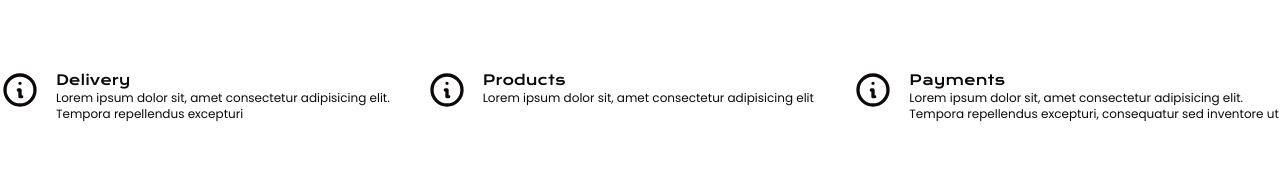
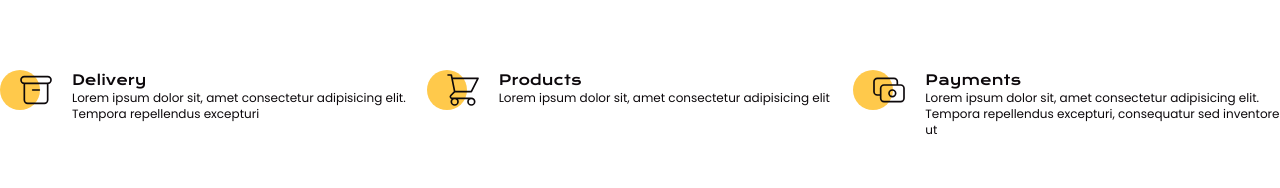
Before and after one commit to danascript/react-makeup-app, a React (Create React App) app in the folder code-along/: page / in a window 1280 px wide. Shown: the part 1501-1689 px from the top of the page. Built offline with nearby package versions, Linux system fonts and the light colour scheme; no server answers.

Commit message:
improve single product page and benefits section

```diff
--- a/code-along/src/components/BenefitsItem/BenefitsItem.jsx
+++ b/code-along/src/components/BenefitsItem/BenefitsItem.jsx
@@ -2,21 +2,59 @@ import React from 'react';
 
 const BenefitsItem = ({ item }) => (
     <div className="flex flex-1">
-        <div className="mr-4">
+        <div className="relative mr-4">
+            <div className="absolute bg-yellow h-10 rounded-full top-0 w-10 -z-1"></div>
+
+            {item.title === 'Products' && (
                 <svg
                     xmlns="http://www.w3.org/2000/svg"
-                className="h-10 w-10"
+                    className="h-10 w-10 ml-4"
                     fill="none"
                     viewBox="0 0 24 24"
                     stroke="currentColor"
                 >
                     <path
-                    strokeLinecap="round"
-                    strokeLinejoin="round"
-                    strokeWidth={2}
-                    d="M13 16h-1v-4h-1m1-4h.01M21 12a9 9 0 11-18 0 9 9 0 0118 0z"
+                        stroke-linecap="round"
+                        stroke-linejoin="round"
+                        stroke-width="1"
+                        d="M3 3h2l.4 2M7 13h10l4-8H5.4M7 13L5.4 5M7 13l-2.293 2.293c-.63.63-.184 1.707.707 1.707H17m0 0a2 2 0 100 4 2 2 0 000-4zm-8 2a2 2 0 11-4 0 2 2 0 014 0z"
                     />
                 </svg>
+            )}
+
+            {item.title === 'Payments' && (
+                <svg
+                    xmlns="http://www.w3.org/2000/svg"
+                    className="h-10 w-10 ml-4"
+                    fill="none"
+                    viewBox="0 0 24 24"
+                    stroke="currentColor"
+                >
+                    <path
+                        stroke-linecap="round"
+                        stroke-linejoin="round"
+                        stroke-width="1"
+                        d="M17 9V7a2 2 0 00-2-2H5a2 2 0 00-2 2v6a2 2 0 002 2h2m2 4h10a2 2 0 002-2v-6a2 2 0 00-2-2H9a2 2 0 00-2 2v6a2 2 0 002 2zm7-5a2 2 0 11-4 0 2 2 0 014 0z"
+                    />
+                </svg>
+            )}
+
+            {item.title === 'Delivery' && (
+                <svg
+                    xmlns="http://www.w3.org/2000/svg"
+                    className="h-10 w-10 ml-4"
+                    fill="none"
+                    viewBox="0 0 24 24"
+                    stroke="currentColor"
+                >
+                    <path
+                        stroke-linecap="round"
+                        stroke-linejoin="round"
+                        stroke-width="1"
+                        d="M5 8h14M5 8a2 2 0 110-4h14a2 2 0 110 4M5 8v10a2 2 0 002 2h10a2 2 0 002-2V8m-9 4h4"
+                    />
+                </svg>
+            )}
         </div>
         <div>
             <h5 className="font-krona text-sm">{item.title}</h5>
--- a/code-along/src/components/ProductCard/ProductCard.jsx
+++ b/code-along/src/components/ProductCard/ProductCard.jsx
@@ -7,11 +7,17 @@ const ProductCard = ({ id, name, brand, imgUrl, price }) => (
         className="flex flex-col align-center rounded-md mb-6 mr-6 px-4 py-6 transform hover:scale-105 hover:shadow-xl transition delay-50 duration-300 ease-in-out"
         to={`/product/${id}`}
     >
-        <img width="120" src={`https://${imgUrl}`} alt={name} className="mx-auto mb-6" />
-        <p className="text-yellow font-krona text-sm lowercase">{name}</p>
-        <p className="mb-4">{brand}</p>
+        <div className="flex flex-1 flex-col justify-center mb-4">
+            <img width="120" src={`https://${imgUrl}`} alt={name} className="mx-auto" />
+        </div>
 
-        <ProductPrice price={price} />
+        <div>
+            <p className="text-yellow font-krona text-sm lowercase">{name.replace(/^(.{12}[^\s]*).*/, '$1')}</p>
+
+            <p className="mb-4">{brand}</p>
+
+            <ProductPrice price={price} />
+        </div>
     </Link>
 );
 
--- a/code-along/src/components/RecommendedProducts/RecommendedProducts.js
+++ /dev/null
@@ -1,19 +0,0 @@
-import React from 'react';
-
-import useGetRecommendedProducts from '../../hooks/useGetRecommendedProducts';
-
-const RecommendedProducts = ({ product }) => {
-    const products = useGetRecommendedProducts(product);
-
-    if (products.length === 0) return null;
-
-    return (
-        <div>
-            {products.map(item => (
-                <p>{item.name}</p>
-            ))}
-        </div>
-    );
-};
-
-export default RecommendedProducts;
--- /dev/null
+++ b/code-along/src/components/RecommendedProducts/RecommendedProducts.jsx
@@ -0,0 +1,33 @@
+import React, { Fragment } from 'react';
+
+import useGetRecommendedProducts from '../../hooks/useGetRecommendedProducts';
+
+import ProductCard from '../ProductCard';
+import SectionTitle from '../SectionTitle';
+
+const RecommendedProducts = ({ product }) => {
+    const products = useGetRecommendedProducts(product);
+
+    if (products.length === 0) return null;
+
+    return (
+        <Fragment>
+            {/* TODO: handle loading state */}
+            <SectionTitle text="For you" />
+            <div className="flex flex-wrap justify-center">
+                {products.map(item => (
+                    <ProductCard
+                        key={item.id}
+                        id={item.id}
+                        name={item.name}
+                        brand={item.brand}
+                        imgUrl={item.api_featured_image}
+                        price={item.price}
+                    />
+                ))}
+            </div>
+        </Fragment>
+    );
+};
+
+export default RecommendedProducts;
--- a/code-along/src/hooks/useGetProduct.js
+++ b/code-along/src/hooks/useGetProduct.js
@@ -15,14 +15,11 @@ const useGetProduct = () => {
     }, [id]);
 
     useEffect(() => {
-        if (!singleProduct) {
-            getSingleProduct();
-        }
-    }, [singleProduct, getSingleProduct]);
+        getSingleProduct();
+    }, [id, getSingleProduct]);
 
     return {
         singleProduct,
-        getSingleProduct,
     };
 };
 
--- a/code-along/src/hooks/useGetRecommendedProducts.js
+++ b/code-along/src/hooks/useGetRecommendedProducts.js
@@ -1,28 +1,34 @@
-import { useEffect, useState } from 'react';
+import { useEffect, useState, useCallback } from 'react';
 import axios from 'axios';
 
+const PRODUCTS_COUNT = 4;
 const BASE_URL = 'http://makeup-api.herokuapp.com/api/v1/products';
 
 const useGetRecommendedProducts = product => {
     const [products, setProducts] = useState([]);
 
-    const key = product.product_type ? 'product_type' : 'brand';
-    const value = product.product_type ? product.product_type : product.brand;
+    const getRecommendedProducts = useCallback(() => {
+        const key = product.product_type ? 'product_type' : 'brand';
+        const value = product.product_type ? product.product_type : product.brand;
 
-    const getRecommendedProducts = () => {
         axios
             .get(`${BASE_URL}.json`, {
                 params: {
                     [key]: value,
                 },
             })
-            .then(response => setProducts(response.data));
-    };
+            .then(response => {
+                const { data } = response;
+                data.length = data.length > PRODUCTS_COUNT ? PRODUCTS_COUNT : data.length;
+
+                setProducts(data);
+            });
+    }, [product]);
 
     useEffect(() => {
         if (!product) return;
         getRecommendedProducts();
-    }, []);
+    }, [product, getRecommendedProducts]);
 
     return products;
 };
--- a/code-along/src/hooks/useGetTopProducts.js
+++ b/code-along/src/hooks/useGetTopProducts.js
@@ -2,6 +2,39 @@ import { useEffect, useState } from 'react';
 import axios from 'axios';
 
 const BASE_URL = 'http://makeup-api.herokuapp.com/api/v1/products';
+const PRODUCT_TAGS = [
+    'canadian',
+    'certclean',
+    'chemical free',
+    'dairy free',
+    'ewg verified',
+    'ecocert',
+    'fair trade',
+    'gluten free',
+    'hypoallergenic',
+    'natural',
+    'no talc',
+    'non-gmo',
+    'organic',
+    'peanut free product',
+    'sugar free',
+    'usda organic',
+    'vegan',
+    'alcohol free',
+    'cruelty free',
+    'oil free',
+    'purpicks',
+    'silicone free',
+    'water free',
+];
+
+const PRODUCTS_COUNT = 8;
+
+const getRandomProductTag = () => {
+    const randomNumber = Math.floor(Math.random() * PRODUCT_TAGS.length);
+
+    return PRODUCT_TAGS[randomNumber];
+};
 
 const useGetTopProducts = () => {
     const [products, setProducts] = useState([]);
@@ -10,10 +43,15 @@ const useGetTopProducts = () => {
         axios
             .get(`${BASE_URL}.json`, {
                 params: {
-                    product_tags: 'ecocert',
+                    product_tags: getRandomProductTag(),
                 },
             })
-            .then(response => setProducts(response.data));
+            .then(response => {
+                const { data } = response;
+                data.length = data.length > PRODUCTS_COUNT ? PRODUCTS_COUNT : data.length;
+
+                setProducts(data);
+            });
     };
 
     useEffect(() => {
--- a/code-along/src/pages/Product.jsx
+++ b/code-along/src/pages/Product.jsx
@@ -1,63 +1,53 @@
-import React from 'react';
+import React, { useLayoutEffect } from 'react';
+import { useLocation } from 'react-router-dom';
+
 import useGetProduct from '../hooks/useGetProduct';
 
+import Benefits from '../components/Benefits';
 import ProductPrice from '../components/ProductPrice';
 import ProductTitle from '../components/ProductTitle';
 import RecommendedProducts from '../components/RecommendedProducts';
 
 const Product = () => {
+    const location = useLocation();
     const { singleProduct } = useGetProduct();
+
+    useLayoutEffect(() => {
+        window.scrollTo(0, 0);
+    }, [location.pathname]);
 
     if (!singleProduct) return <p>Loading...</p>;
 
     return (
-        <div className="mt-20 container mx-auto h-screen">
-            <ProductTitle name={singleProduct.name} type={singleProduct.product_type} />
+        <div className="mt-20 container mx-auto">
+            <ProductTitle name={singleProduct.name} type={singleProduct.product_type.replace(/_/g, ' ')} />
 
-            <div className="flex mb-10">
+            {/* TODO: check if columns make sense for a better img display */}
+
+            {/* TODO: split to smaller components */}
+            <div className="flex mb-20">
                 <div className="flex items-center justify-center w-screen p-10">
                     <img src={`https://${singleProduct.api_featured_image}`} alt={singleProduct.name} />
                 </div>
 
                 <div>
-                    <p className="text-yellow text-sm font-krona">{singleProduct.product_type}</p>
+                    <p className="text-yellow text-sm font-krona">{singleProduct.product_type.replace(/_/g, ' ')}</p>
                     <h1 className="font-krona text-base">{singleProduct.name}</h1>
 
-                    {/* img */}
-                    {/* category */}
                     <p>{singleProduct.category}</p>
-                    {/* price */}
                     <div className="flex my-10 justify-between">
                         <ProductPrice price={singleProduct.price} isLarge />
-                        {/* <div>counter</div> */}
                         <button className="inline-block rounded-full font-bold font-krona text-xs bg-yellow py-3 px-6">
                             add to basket
                         </button>
                     </div>
 
-                    {/* description */}
                     <p>{singleProduct.description.replace(/<\/?[^>]+(>|$)/g, '')}</p>
                 </div>
             </div>
 
-            {/* for you products */}
+            <Benefits />
             <RecommendedProducts product={singleProduct} />
-            {/* <div className="flex flex-wrap justify-center">
-                {singleProduct.recommended ? (
-                    singleProduct.recommended.map(product => (
-                        <Product
-                            key={product.id}
-                            id={product.id}
-                            name={product.name}
-                            brand={product.brand}
-                            imgUrl={product.api_featured_image}
-                            price={product.price}
-                        />
-                    ))
-                ) : (
-                    <p>Loading Recommended</p>
-                )}
-            </div> */}
         </div>
     );
 };
```
Lines whose indentation alone changed are shown as unchanged.
